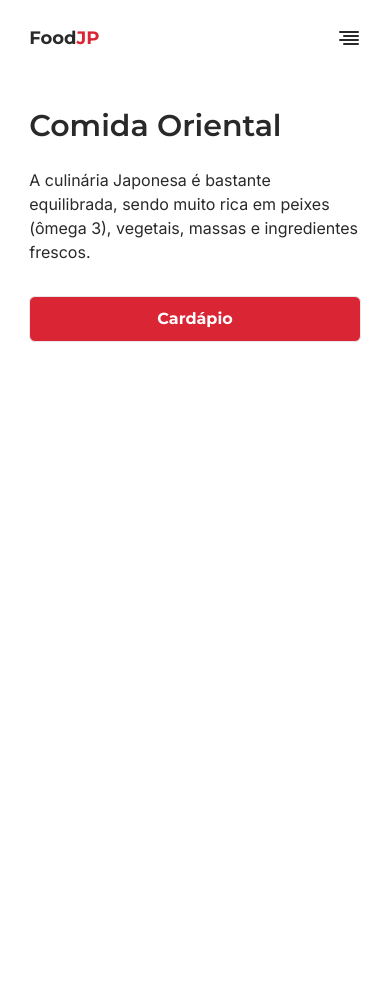
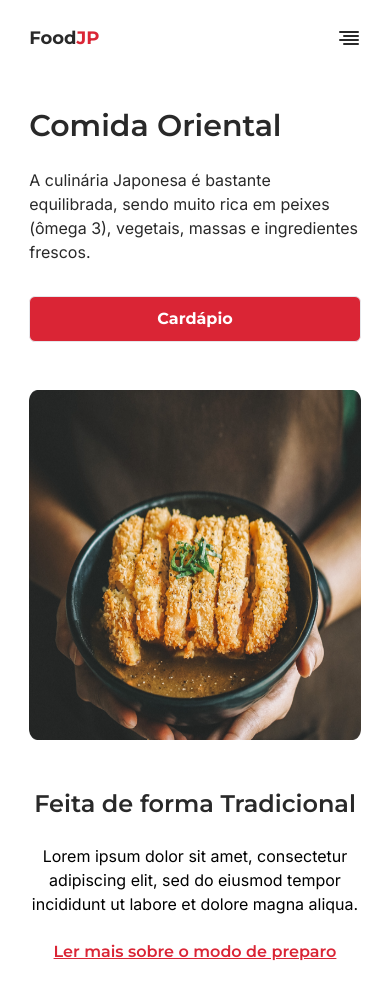
Before and after one commit to Rinpiki/JPFooD, a Next.js app: page / in a window 390 px wide. Shown: the top 1000 px of the page. Before the commit the page ends 844 px from the top, so only its background shows below. Built offline with nearby package versions, Linux system fonts and the light colour scheme.

Commit message:
feat: add section mobile

```diff
--- a/src/componets/Header.tsx
+++ b/src/componets/Header.tsx
@@ -19,7 +19,7 @@ function Header() {
         </li>
       </ul>
 
-      <button className="hidden text-lg font-Inter text-cinza font-medium px-6 py-2 rounded-md border-black border sm:flex md:px-9">
+      <button className="hidden text-lg font-Inter text-cinza font-medium px-6 py-1 rounded-md border-black border sm:flex md:px-9">
         Entrar
       </button>
 
--- a/src/componets/Main.tsx
+++ b/src/componets/Main.tsx
@@ -13,7 +13,7 @@ function Main() {
           A culinária Japonesa é bastante equilibrada, sendo muito rica em
           peixes (ômega 3), vegetais, massas e ingredientes frescos.
         </p>
-        <button className="text-base font-bold text-white bg-red w-full py-[10px] border rounded-md sm:max-w-[292px] sm:text-2xl sm:py-[15px] ">
+        <button className="text-base font-bold text-white bg-red hover:bg-rose-700 w-full py-[10px] border rounded-md sm:max-w-[292px] sm:text-2xl sm:py-[15px] ">
           Cardápio
         </button>
       </div>
--- /dev/null
+++ b/src/componets/SecondSection.tsx
@@ -0,0 +1,31 @@
+import React from 'react';
+import Image from 'next/image';
+import imgPrato from '../../public/img/pratocomida.png';
+
+function SecondSection() {
+  return (
+    <div className="block mt-12 ">
+      <Image
+        className="mb-12 mx-auto w-full h-[350px]"
+        src={imgPrato}
+        alt="segurando um prato de comida"
+        width={312}
+        height={350}
+      />
+      <div className="text-center mb-14">
+        <h2 className="font-semibold text-2xl text-cinza mb-6">
+          Feita de forma Tradicional
+        </h2>
+        <p className="font-normal text-base font-Inter mb-6">
+          Lorem ipsum dolor sit amet, consectetur adipiscing elit, sed do
+          eiusmod tempor incididunt ut labore et dolore magna aliqua.{' '}
+        </p>
+        <a href="#" className="font-medium  text-base underline text-red">
+          Ler mais sobre o modo de preparo
+        </a>
+      </div>
+    </div>
+  );
+}
+
+export default SecondSection;
--- a/src/pages/index.tsx
+++ b/src/pages/index.tsx
@@ -1,6 +1,7 @@
 import Head from 'next/head';
 import Header from '../componets/Header';
 import Main from '../componets/Main';
+import SecondSection from '@/componets/SecondSection';
 
 export default function Home() {
   return (
@@ -12,6 +13,7 @@ export default function Home() {
       </Head>
       <Header />
       <Main />
+      <SecondSection />
     </>
   );
 }
```
Also changed, not shown: public/img/pratocomida.png (added).
